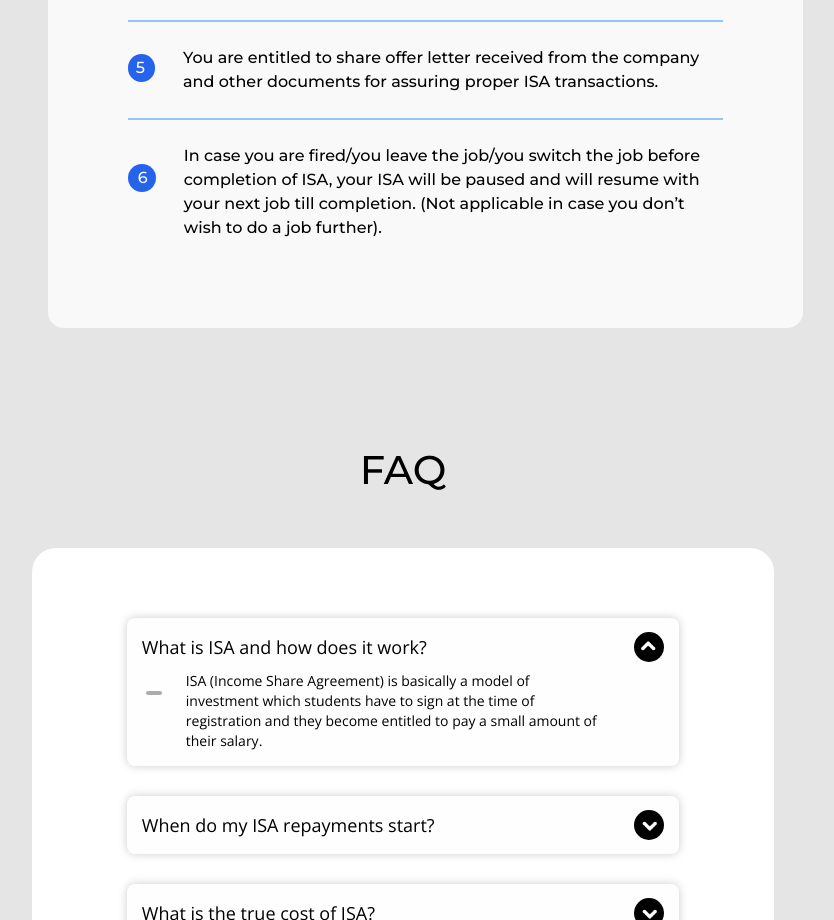
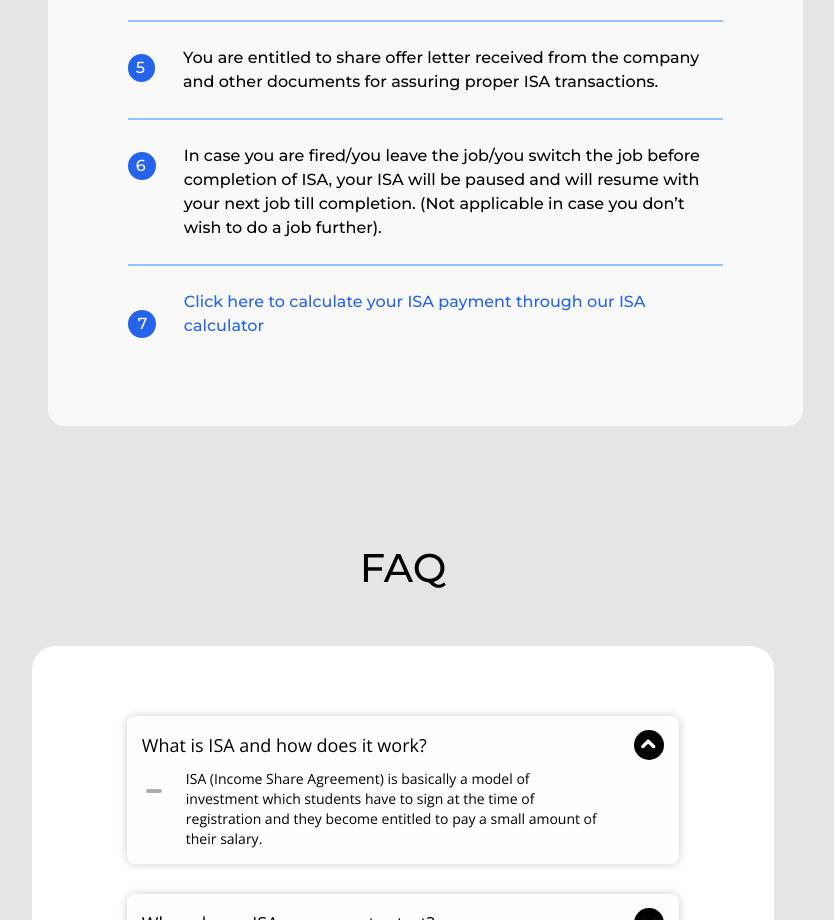
Before and after one commit to 100bhagya/mas-website-react, a React (Create React App) app: page /isa-101 in a window 1280 px wide. Shown: the part 1380-2300 px from the top of the page, without its empty margins (237-1071 px from the left). Built offline with nearby package versions, Linux system fonts and the light colour scheme.

Commit message:
added isa calculator link and corrected links (#32)

```diff
--- a/src/pages/Courses.js
+++ b/src/pages/Courses.js
@@ -103,7 +103,7 @@ const Courses = () => {
               </p>
 
               <Link
-                to="/mas101"
+                to="/mas102"
                 className="text-sm lg:hidden md:left-96 md:bottom-1  font-medium px-4 py-3 relative left-40 bottom-14 rounded-xl text-white bg-blue-600"
               >
                 Explore Now
--- a/src/pages/ISA-101.js
+++ b/src/pages/ISA-101.js
@@ -130,14 +130,25 @@ const ISA101 = () => {
           other documents for assuring proper ISA transactions.
         </p>
 
-        <p className="md:text-[16px] text-[12px] flex md:py-6 py-4">
-          <p className="bg-blue-600 md:w-7 w-6  md:h-7 h-6 mr-7 text-white md:mt-5 rounded-full pr-[14px] md:pl-[10px] pl-[9px] md:pt-[2px] pt-[4px]">
+        <p className="md:text-[16px] text-[12px] flex md:py-6 py-4 border-b-2 border-solid border-blue-300">
+          <p className="bg-blue-600 md:w-7 w-6  md:h-7 h-6 mr-7 text-white md:mt-2 rounded-full pl-[8px] pr-[10px] pt-[3px] md:pt-[2px]">
             6
           </p>
           In case you are fired/you leave the job/you switch the job before
           completion of ISA, your ISA will be paused and will resume with your
           next job till completion. (Not applicable in case you don’t wish to do
           a job further).
+        </p>
+
+        <p className="md:text-[16px] text-[12px] flex md:py-6 py-4">
+          <p className="bg-blue-600 md:w-7 w-6  md:h-7 h-6 mr-7 text-white md:mt-5 rounded-full pr-[14px] md:pl-[10px] pl-[9px] md:pt-[2px] pt-[4px]">
+            7
+          </p>
+            <a href="https://bit.ly/3Hd9IIU"
+               target="_blank"
+               rel="noopener noreferrer" className="text-blue-600">
+            Click here to calculate your ISA payment through our ISA calculator
+            </a>
         </p>
       </div>
       {/* <div className="relative md:left-[21%] md:mb-20 md:mt-28 mt-6">
--- a/src/pages/ISA-102.js
+++ b/src/pages/ISA-102.js
@@ -130,14 +130,25 @@ const ISA102 = () => {
           other documents for assuring proper ISA transactions.
         </p>
 
-        <p className="md:text-[16px] text-[12px] flex md:py-6 py-4">
-          <p className="bg-blue-600 md:w-7 w-6  md:h-7 h-6 mr-7 text-white md:mt-5 rounded-full pr-[14px] md:pl-[10px] pl-[9px] md:pt-[2px] pt-[4px]">
+        <p className="md:text-[16px] text-[12px] flex md:py-6 py-4 border-b-2 border-solid border-blue-300">
+          <p className="bg-blue-600 md:w-7 w-6  md:h-7 h-6 mr-7 text-white md:mt-2 rounded-full pl-[8px] pr-[10px] pt-[3px] md:pt-[2px]">
             6
           </p>
           In case you are fired/you leave the job/you switch the job before
           completion of ISA, your ISA will be paused and will resume with your
           next job till completion. (Not applicable in case you don’t wish to do
           a job further).
+        </p>
+
+        <p className="md:text-[16px] text-[12px] flex md:py-6 py-4">
+          <p className="bg-blue-600 md:w-7 w-6  md:h-7 h-6 mr-7 text-white md:mt-5 rounded-full pr-[14px] md:pl-[10px] pl-[9px] md:pt-[2px] pt-[4px]">
+            7
+          </p>
+          <a href="https://bit.ly/3Hd9IIU"
+               target="_blank"
+               rel="noopener noreferrer" className="text-blue-600">
+            Click here to calculate your ISA payment through our ISA calculator
+            </a>
         </p>
       </div>
       {/* <div className="relative md:left-[21%] md:mb-20 md:mt-28 mt-6">
```
